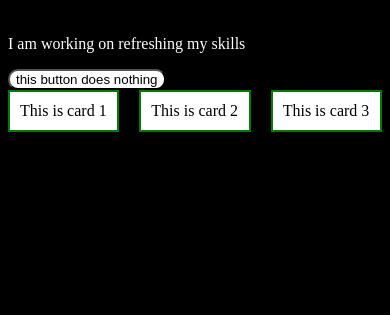
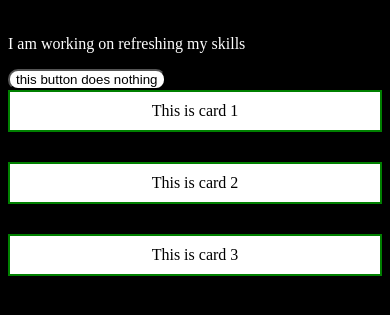
Before and after one commit to dan07r/backagain, a plain HTML site: page index.html in a window 390 px wide. Shown: the part 69-384 px from the top of the page. Drawn offline with Linux system fonts and the light colour scheme.

Commit message:
added media query and practiced more flex box

```diff
--- a/stylesheet.css
+++ b/stylesheet.css
@@ -1,8 +1,10 @@
 
+* {
+      box-sizing: border-box;
+
+}
 
 body {
-    box-sizing: border-box;
-
     display: flex;
     flex-direction: column;
     background-color: black;
@@ -22,7 +24,6 @@ header {
 
 .card-holder {
     display: flex;
-    justify-content: space-evenly;
     gap: 20px;
 
 }
@@ -34,3 +35,17 @@ header {
     border: 2px solid green;
     flex: 1 1 0;
 }
+
+@media (max-width: 600px) {
+
+    .card-holder {
+        flex-direction: column;
+        gap: 30px;
+    }
+
+    .card {
+        text-align: center;
+    }
+
+
+}
```
